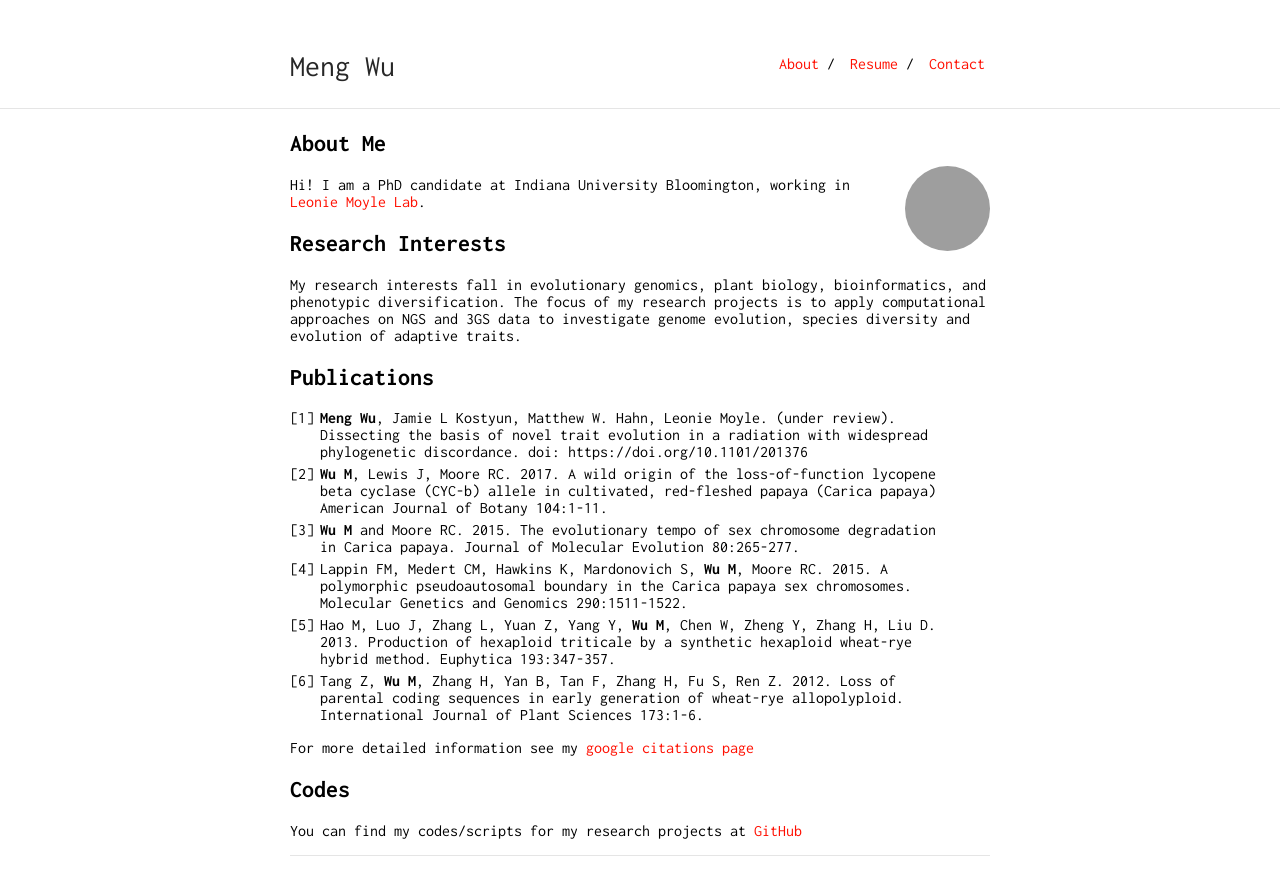
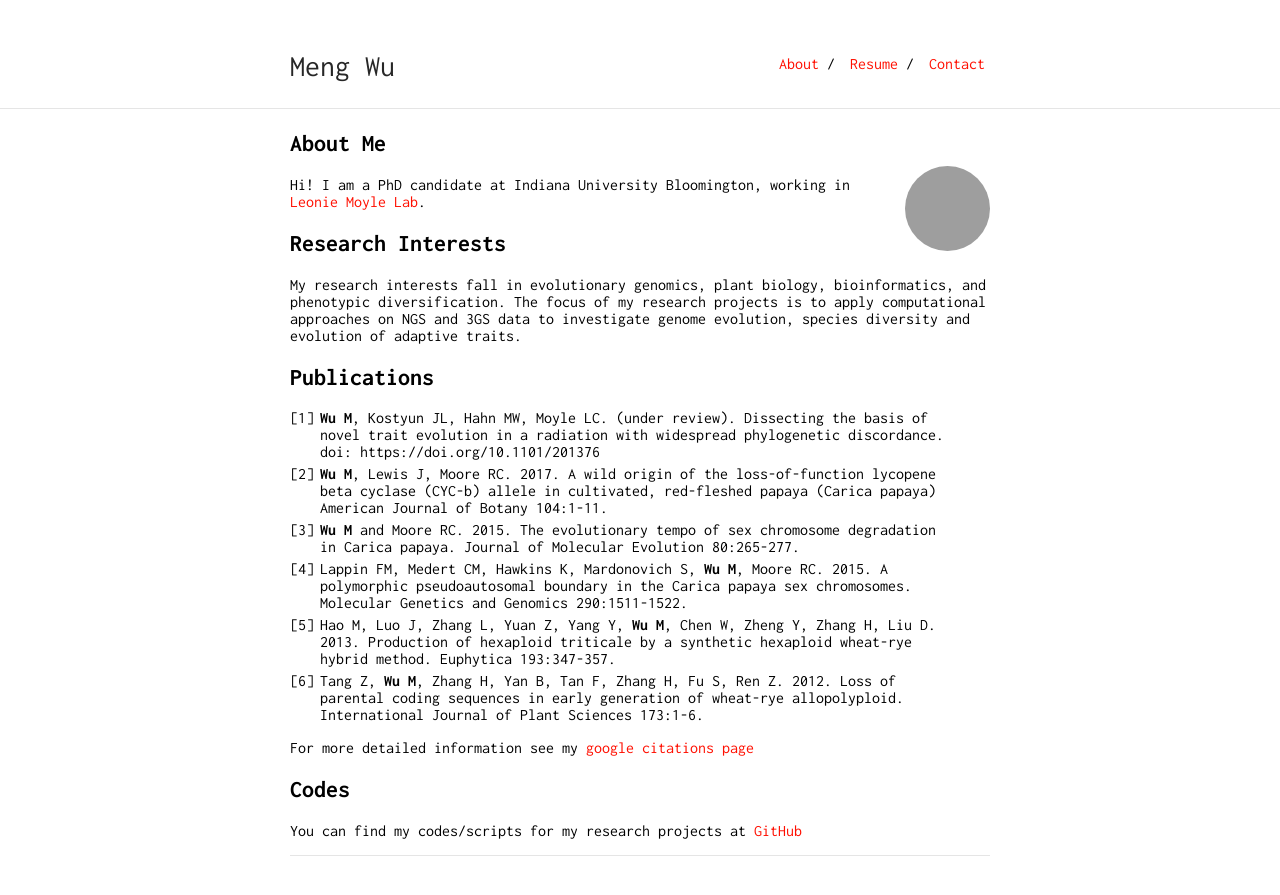
Before and after one commit to wum5/wum5.github.io, a Jekyll site: the page built from index.md, in a window 1280 px wide. Shown: the top 895 px of the page. Built offline with Jekyll 4.4.1, drawn with Linux system fonts in a browser that asks for light colours; our own code applies the rules of GitHub Pages for plain Markdown files; grey boxes are pictures that could not be loaded.

Commit message:
Update index.md

```diff
--- a/index.md
+++ b/index.md
@@ -15,7 +15,7 @@ The focus of my research projects is to apply computational approaches on NGS an
 
 
 ## Publications
-1. **Meng Wu**, Jamie L Kostyun, Matthew W. Hahn, Leonie Moyle. (under review). Dissecting the basis of novel trait evolution in a radiation with widespread phylogenetic discordance. doi: https://doi.org/10.1101/201376
+1. **Wu M**, Kostyun JL, Hahn MW, Moyle LC. (under review). Dissecting the basis of novel trait evolution in a radiation with widespread phylogenetic discordance. doi: https://doi.org/10.1101/201376
 2. **Wu M**, Lewis J, Moore RC. 2017. A wild origin of the loss-of-function lycopene beta cyclase (CYC-b) allele in cultivated, red-fleshed papaya (Carica papaya) American Journal of Botany 104:1-11.
 3. **Wu M** and Moore RC. 2015. The evolutionary tempo of sex chromosome degradation in Carica papaya. Journal of Molecular Evolution 80:265-277.
 4. Lappin FM, Medert CM, Hawkins K, Mardonovich S, **Wu M**, Moore RC. 2015. A polymorphic pseudoautosomal boundary in the Carica papaya sex chromosomes. Molecular Genetics and Genomics 290:1511-1522.
```
